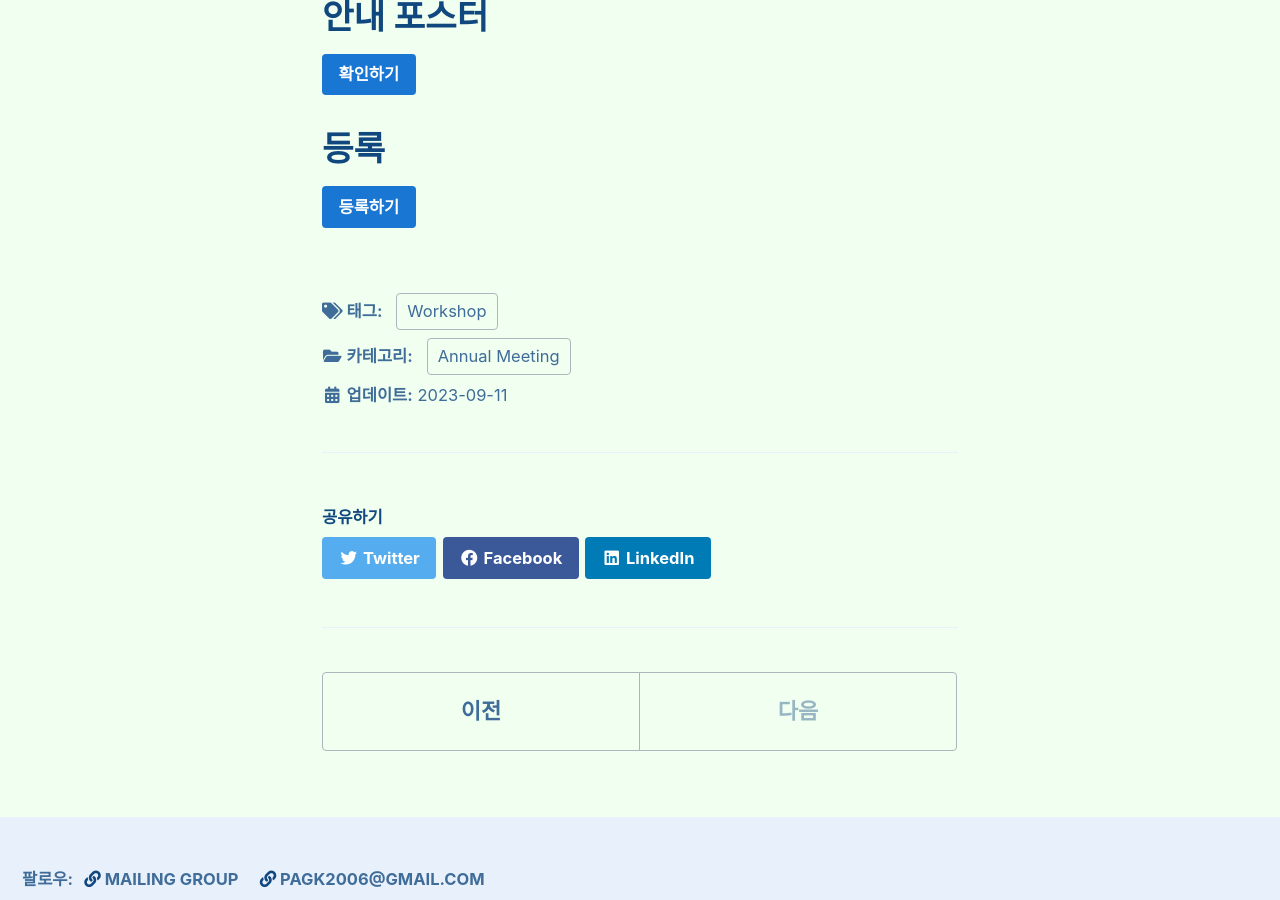
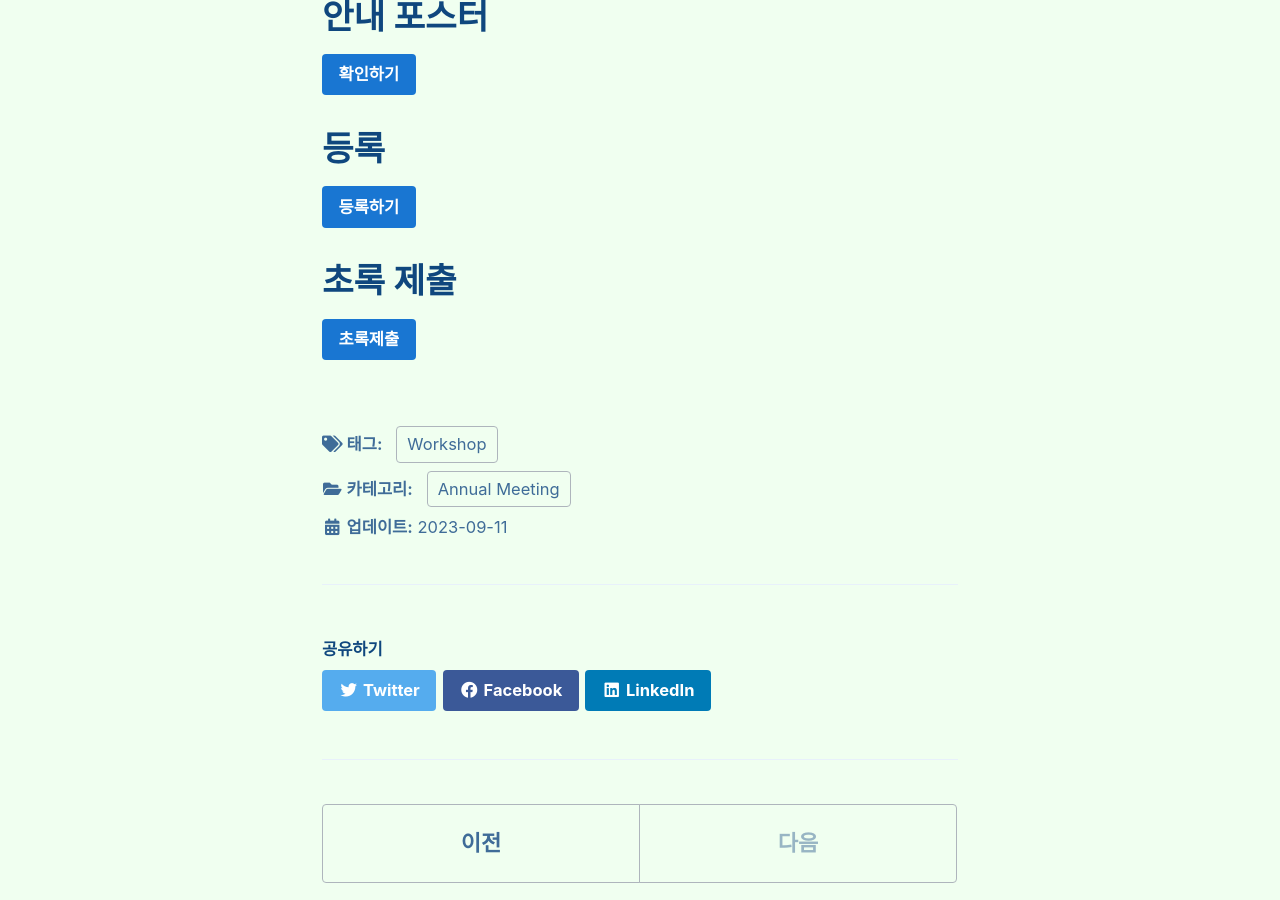
Before and after one commit to pagkkr/pagkkr.github.io, a Jekyll site: the page built from _posts/2023-09-11-annual-meeting.md, in a window 1280 px wide and 900 px high, scrolled down 782 px. Built offline with Jekyll 4.4.1, drawn with Linux system fonts in a browser that asks for light colours; cached includes are drawn as plain includes.

Commit message:
Update 2023-09-11-annual-meeting.md

```diff
--- a/_posts/2023-09-11-annual-meeting.md
+++ b/_posts/2023-09-11-annual-meeting.md
@@ -18,3 +18,6 @@ header:
 
 # 등록
 [등록하기](https://docs.google.com/forms/d/e/1FAIpQLSdT2TNjIW7iG-ofhVx7MVUJNoVnb4Lf0Xpy59DV5hrRCkRYoA/viewform){: .btn .btn--primary}
+
+# 초록 제출
+[초록제출](https://forms.gle/QXcwqQGU7T98bZjL9){: .btn .btn--primary}
```
